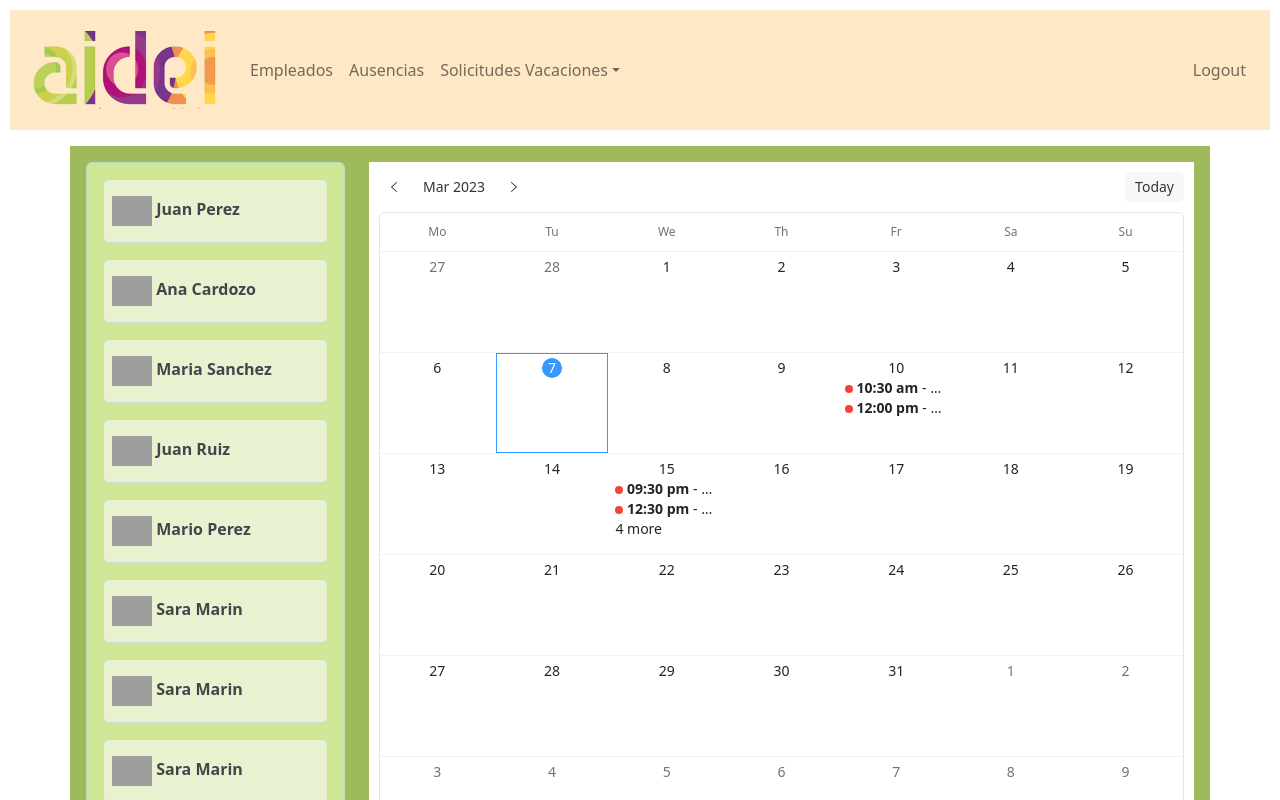
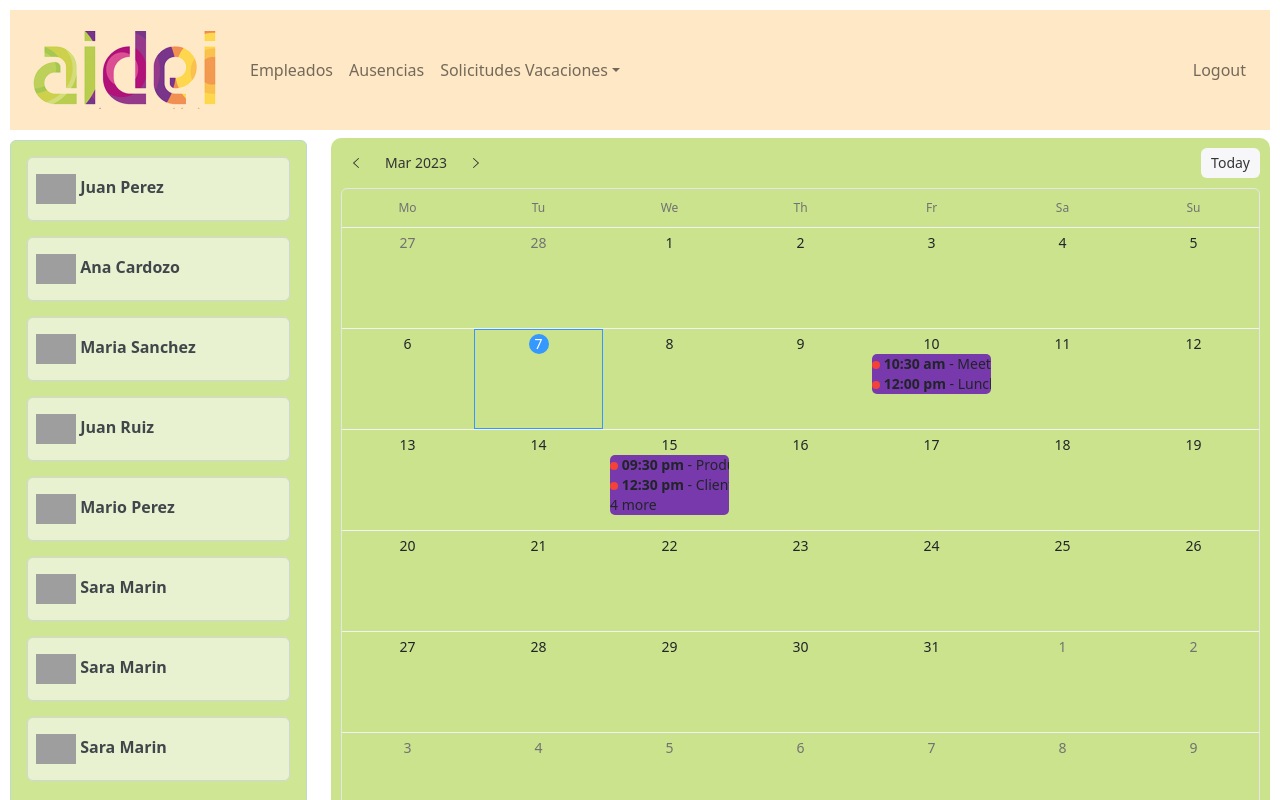
Before and after one commit to birdsinyourgarden/front-end-react-final-proyect, a React (Vite) app: page / in a window 1280 px wide. Shown: the top 800 px of the page. Built offline with nearby package versions, Linux system fonts and the light colour scheme; grey boxes are pictures that could not be loaded.

Commit message:
unifiquied changes admin style

```diff
--- a/src/App.css
+++ b/src/App.css
@@ -38,7 +38,7 @@
 }
 
 .read-the-docs {
-  color: #888;
+  color: hwb(0 3% 97%);
 }
 
 .calendar-todo-list {
@@ -47,23 +47,32 @@
   list-style: none;
 }
 
-.calendar-todo-list li {
+.calendar-todo-list{
   overflow: hidden;
   text-overflow: ellipsis;
   white-space: nowrap;
+  background-color: #7839ac;
+  border-radius: 5px;
 }
 
 .calendar-todo-item-badge {
   vertical-align: top;
-  margin-top: 8px;
+  margin-top: 5px;
   width: 6px;
   height: 6px;
+  margin-bottom: 5px;
 }
 
 .green-background {
   background-color: #9fba5b;
+  margin-bottom: 5px;
+  margin-top: 5px;
+
 }
 
 .white-background {
-  background-color: white;
+  background-color: #cbe38c;
+  border-radius: 10px;
+  margin-bottom: 8px;
+  margin-top: 8px;
 }
--- a/src/App.jsx
+++ b/src/App.jsx
@@ -75,8 +75,7 @@ const App = () => {
 
   return (
     <div>
-      <LocalNavbar />
-      <Container className='green-background mt-3 p-3'>
+      <LocalNavbar className='green-background mt-3 p-3'/>
         <Row>
           <Col lg="3">
             <Sidebar />
@@ -86,7 +85,7 @@ const App = () => {
           </Col>
         </Row>
 
-      </Container>
+
       <Footer/>
     </div>
   )
--- a/src/components/sidebar/Sidebar.css
+++ b/src/components/sidebar/Sidebar.css
@@ -1,6 +1,8 @@
 .green {
     background-color: #cfe695;
-    max-height: 90vh;
+    max-height: 96vh;
+    margin-top: 10px;
+    margin-bottom: 0px;
 }
 
 .scrollbar{
```
